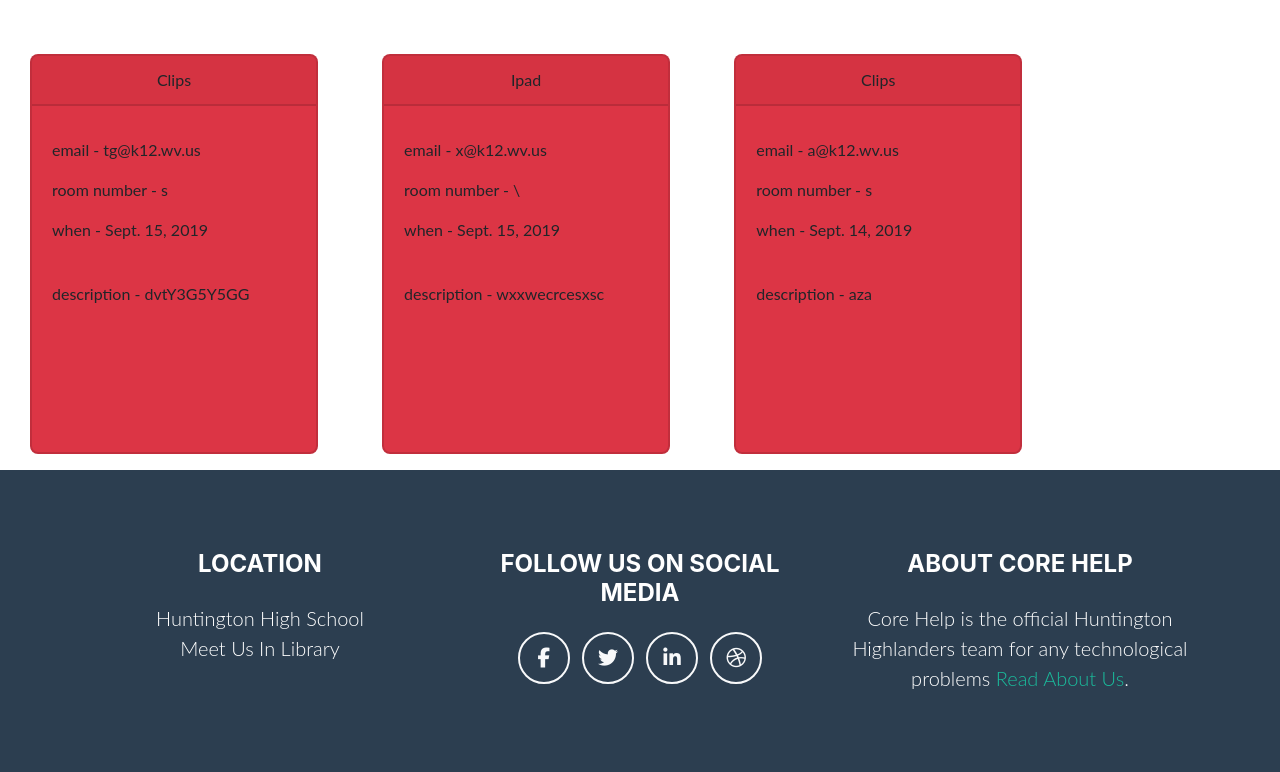
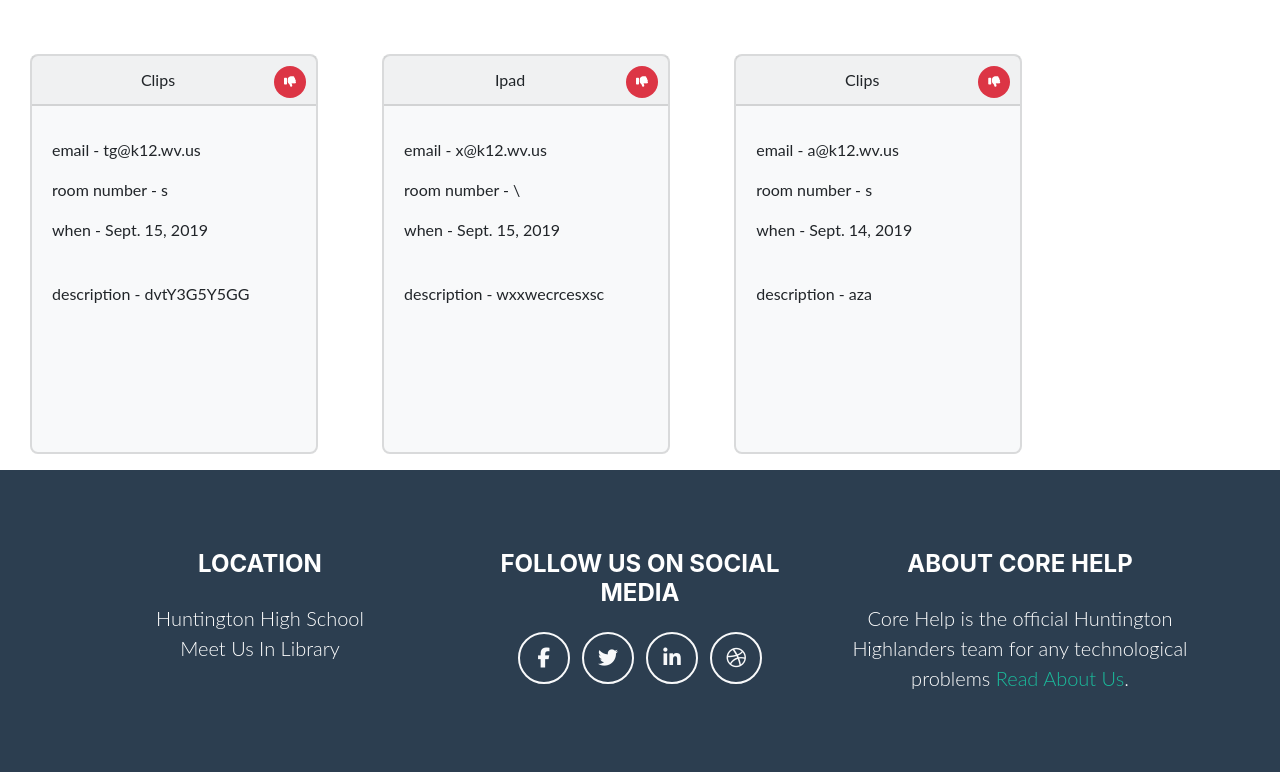
Before and after one commit to Levi-Strieter/Django_Help_Website, a Django app: page /core/asked_questions/ in a window 1280 px wide. Shown: the part 208-980 px from the top of the page. Run offline with Django 3.2, Linux system fonts and the light colour scheme; a user stored in the database is signed in; data comes from the database, SQL or seed files in the repository; both versions use the stored data as it was after the commit; some libraries are stand-ins or nearby versions.

Commit message:
New DB scheme

```diff
--- a/core/templates/core/index.html
+++ b/core/templates/core/index.html
@@ -151,7 +151,7 @@
       <div class="text-center mt-4">
         <a class="btn btn-xl bg-primary" href="/core/help_form">
           <i class="fas fa-arrow-right bg-primary text-white"></i>
-          Continue
+
         </a>
       </div>
 
--- a/manage.py
+++ b/manage.py
@@ -5,7 +5,7 @@ import sys
 
 
 def main():
-    os.environ.setdefault('DJANGO_SETTINGS_MODULE', 'apple_tech.settings.prod')
+    os.environ.setdefault('DJANGO_SETTINGS_MODULE', 'apple_tech.settings.dev')
     try:
         from django.core.management import execute_from_command_line
     except ImportError as exc:
--- a/website/templates/website/about_us.html
+++ b/website/templates/website/about_us.html
@@ -1,6 +1,7 @@
 {% extends 'base.html' %}
 
 {% block content %}
+
 
 <!-- Header -->
 <header class="bg-primary text-center py-5 mb-4">
@@ -68,4 +69,6 @@
 
   </div>
   <!-- /.container -->
+
+
 {% endblock %}
--- a/website/templates/website/asked_questions.html
+++ b/website/templates/website/asked_questions.html
@@ -20,6 +20,10 @@ h1{
   text-align: center;
 
 }
+.badge {
+  margin: 10px;
+  padding: 10px;
+}
 </style>
 
 
@@ -34,8 +38,10 @@ h1{
 
 {% for data in data %}
   {% if today == data.date_uploaded %}
+
+
   <div class="card bg-light mb-3" style="max-width: 18rem;">
-
+    <span class="badge badge-pill badge-primary float-right"><i class="fas fa-thumbs-up"></i></span>
     <div class="card-header">{{ data.subject }}</div>
     <div class="card-body">
       <h5 class="card-title">{{ data.name }}</h5>
@@ -49,7 +55,8 @@ h1{
 
 
   {% else %}
-    <div class="card bg-danger mb-3" style="max-width: 18rem;">
+    <div class="card bg-light mb-3" style="max-width: 18rem;">
+      <span class="badge badge-pill badge-danger float-right"><i class="fas fa-thumbs-down"></i></span>
 
       <div class="card-header">{{ data.subject }}</div>
       <div class="card-body">
```
Also changed, not shown: apple_tech/db.sqlite3.
